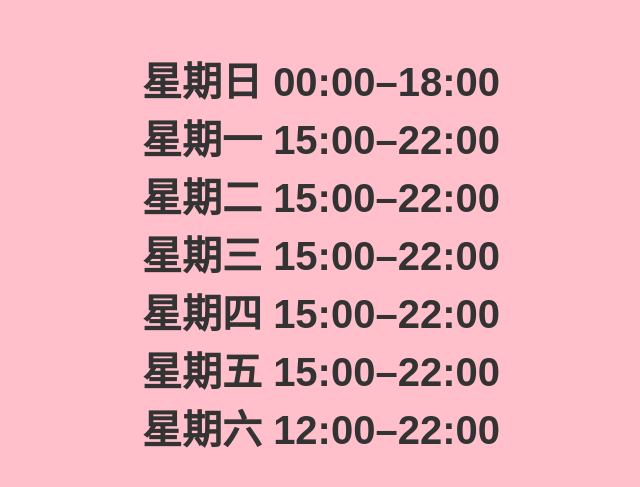
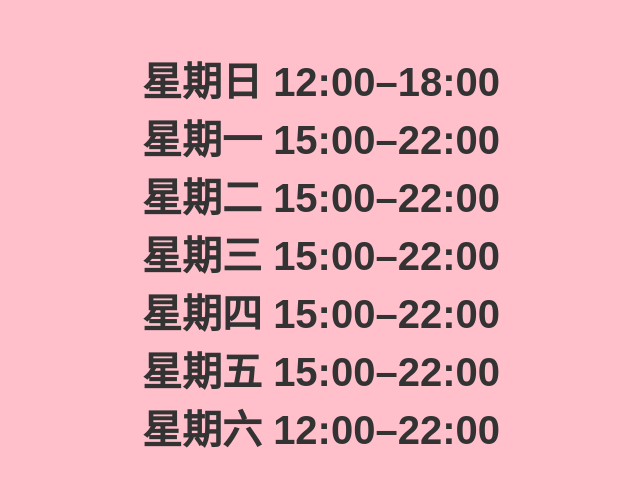
Before and after one commit to hkx941123/hkx941123.github.io, a plain HTML site: page index.html in a window 1280 px wide. Shown: the part 3050-3537 px from the top of the page, 319-959 px from the left. Drawn offline with Linux system fonts and the light colour scheme.

Commit message:
更新網頁

```diff
--- a/index.html
+++ b/index.html
@@ -66,7 +66,7 @@
     <h4 class="endt">(02) 2630 6087</h4>
     <h3 class="endt">營業時間:</h3>
     <h4 class="endt">
-    星期日	00:00–18:00
+    星期日	12:00–18:00
     <br>
     星期一	15:00–22:00
     <br>
```
